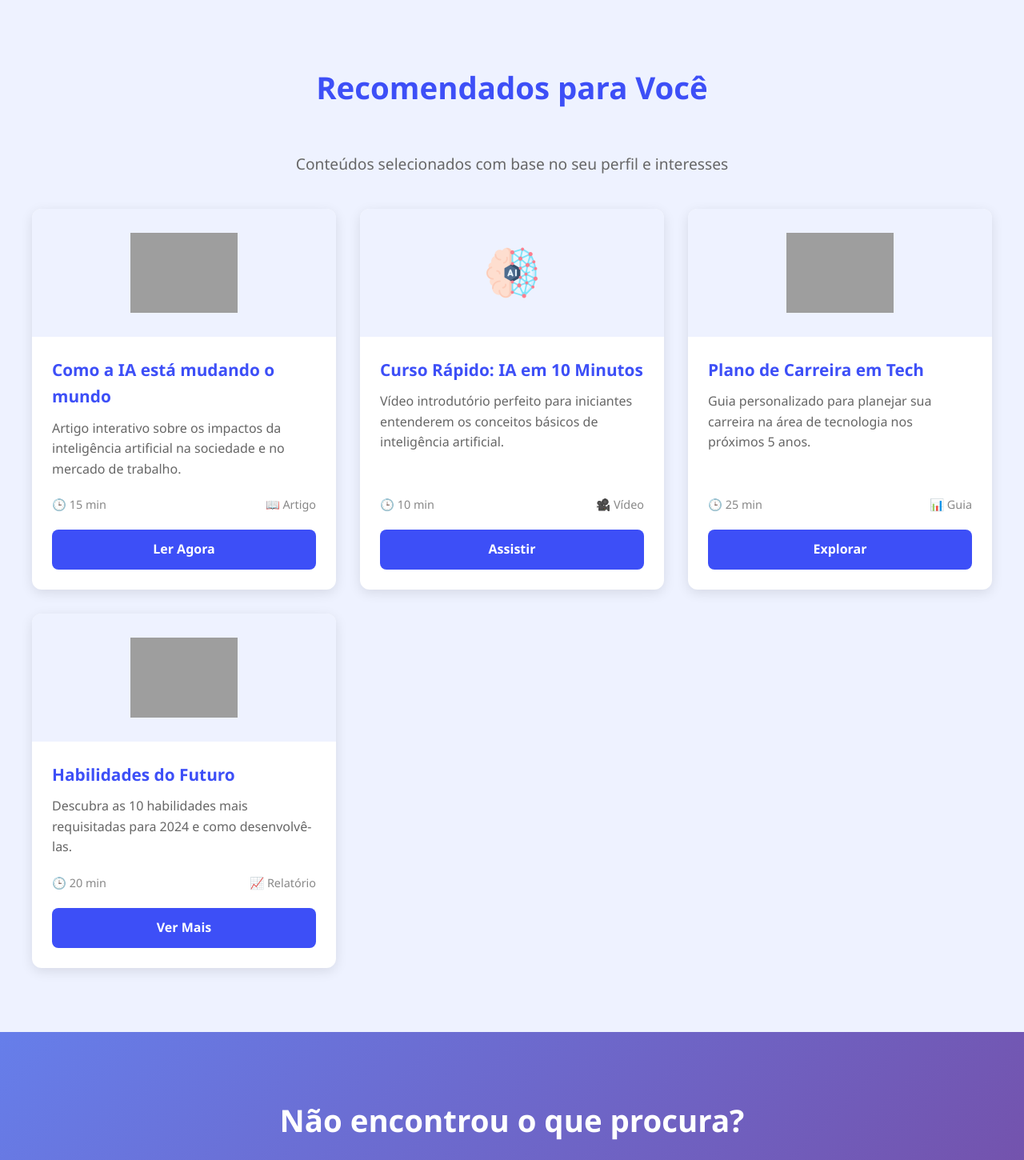
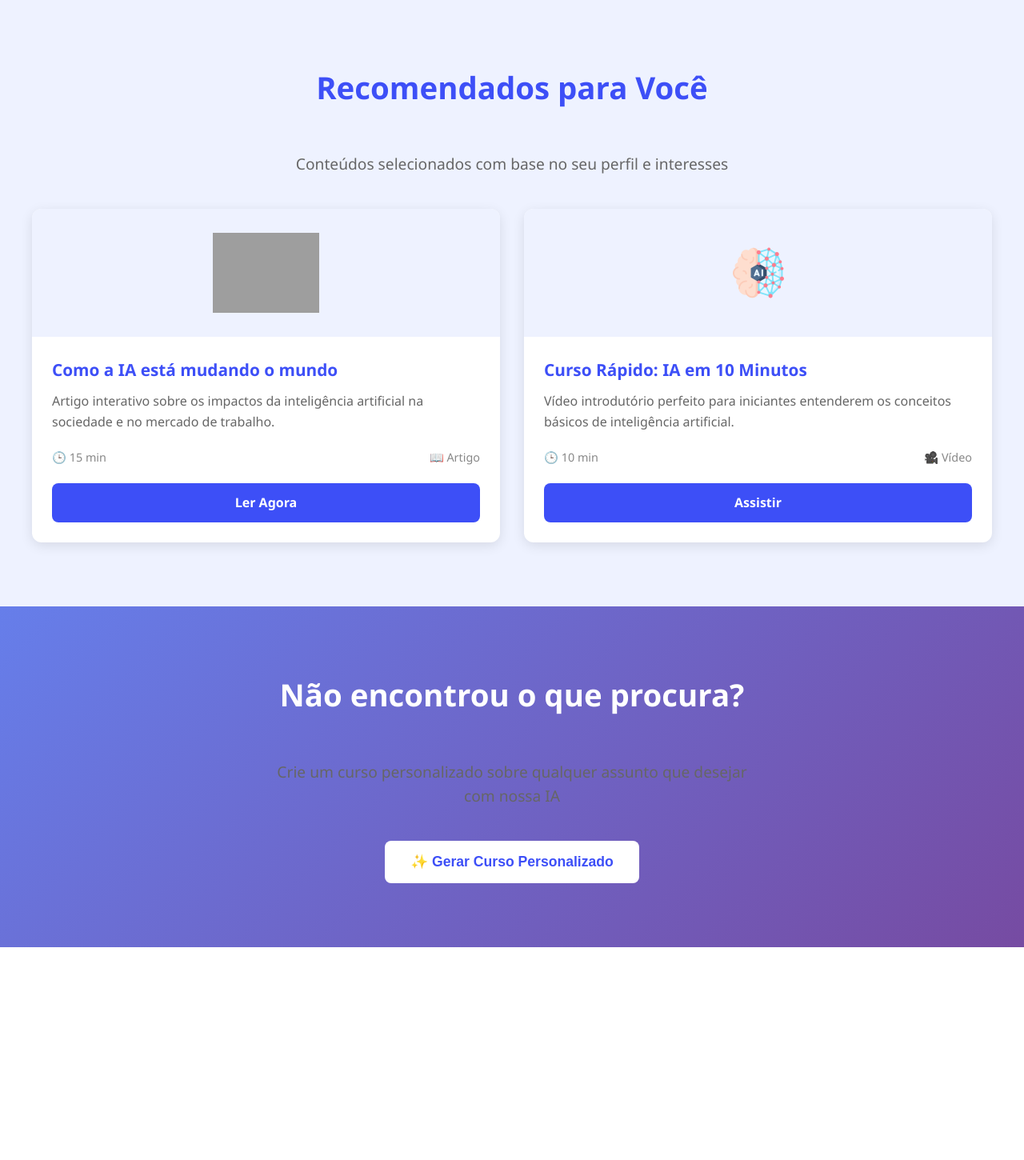
Before and after one commit to FernandoNogueiraDev/FormatisAI, a PHP site: page /telainicial.php in a window 1280 px wide. Shown: the part 1889-3339 px from the top of the page at 80% size. After the commit the page ends 3073 px from the top, so only its background shows below. Run offline with PHP 8.4, Linux system fonts and the light colour scheme; grey boxes are pictures that could not be loaded.

Commit message:
Add files via upload

```diff
--- a/Front-end/areadoaluno.php
+++ b/Front-end/areadoaluno.php
@@ -571,7 +571,7 @@ $avatar = strtoupper(substr($aluno_nome_completo, 0, 1));
         <li><a href="telameuscursos.php">Minhas trilhas</a></li>
         <li><a href="telacursos.html">Cursos</a></li>
         <li><a href="quemsomos.html">Quem Somos</a></li>
-        <li><a href="#ajuda">Ajuda</a></li>
+        <li><a href="ajuda.html">Ajuda</a></li>
 
         <!-- Menu dropdown corrigido e alinhado -->
         <li class="dropdown">
--- a/Front-end/quemsomos.html
+++ b/Front-end/quemsomos.html
@@ -466,7 +466,7 @@
       <li><a href="telameuscursos.php">Minhas trilhas</a></li>
       <li><a href="telacursos.html">Cursos</a></li>
       <li><a href="quemsomos.html">Quem Somos</a></li>
-      <li><a href="#ajuda">Ajuda</a></li>
+      <li><a href="ajuda.html">Ajuda</a></li>
 
       <!-- Menu dropdown corrigido e alinhado -->
       <li class="dropdown">
--- a/Front-end/telacursos.html
+++ b/Front-end/telacursos.html
@@ -596,7 +596,7 @@
                 <li><a href="telameuscursos.php">Minhas trilhas</a></li>
                 <li><a href="telacursos.html" style="color: var(--secondary-color);">Cursos</a></li>
                 <li><a href="quemsomos.html">Quem Somos</a></li>
-                <li><a href="ajuda.php">Ajuda</a></li>
+                <li><a href="ajuda.html">Ajuda</a></li>
 
                 <li class="dropdown">
                     <a href="#" class="dropdown-toggle">Área do Aluno</a>
@@ -767,7 +767,7 @@
                 <!-- Curso 9 -->
                 <div class="card-curso" data-categoria="negocios">
                     <div class="card-imagem">
-                        <img src="imgs/enterprise.png" alt="Empreendedorismo" onerror="this.src='https://via.placeholder.com/100/3d4ff7/ffffff?text=EMP'">
+                        <img src="imgs/business.png" alt="Empreendedorismo" onerror="this.src='https://via.placeholder.com/100/3d4ff7/ffffff?text=EMP'">
                     </div>
                     <div class="card-conteudo">
                         <h3>Empreendedorismo</h3>
@@ -783,7 +783,7 @@
                 <!-- Curso 10 -->
                 <div class="card-curso" data-categoria="programacao">
                     <div class="card-imagem">
-                        <img src="imgs/logic.png" alt="Lógica de Programação" onerror="this.src='https://via.placeholder.com/100/3d4ff7/ffffff?text=LOG'">
+                        <img src="imgs/programming.png" alt="Lógica de Programação" onerror="this.src='https://via.placeholder.com/100/3d4ff7/ffffff?text=LOG'">
                     </div>
                     <div class="card-conteudo">
                         <h3>Lógica de Programação</h3>
--- a/Front-end/telainicial.php
+++ b/Front-end/telainicial.php
@@ -4,6 +4,7 @@
 
 $usuario_nome = "Visitante";
 
+// Apenas busca o nome se estiver logado, sem redirecionamentos
 if(isset($_SESSION['usuario_email'])){
     $email = $_SESSION['usuario_email'];
 
@@ -828,34 +829,6 @@
               <a href="#" class="btn-acessar">Assistir</a>
             </div>
           </div>
-
-          <div class="card-curso">
-            <div class="card-imagem">
-              <img src="imgs/career.png" alt="Carreira" onerror="this.src='https://via.placeholder.com/100/3d4ff7/ffffff?text=🚀'">
-            </div>
-            <div class="card-conteudo">
-              <h3>Plano de Carreira em Tech</h3>
-              <p>Guia personalizado para planejar sua carreira na área de tecnologia nos próximos 5 anos.</p>
-              <div class="card-info">
-                <span>🕒 25 min</span>
-                <span>📊 Guia</span>
-              </div>
-              <a href="#" class="btn-acessar">Explorar</a>
-            </div>
-          </div>
-
-          <div class="card-curso">
-            <div class="card-imagem">
-              <img src="imgs/skills.png" alt="Habilidades" onerror="this.src='https://via.placeholder.com/100/3d4ff7/ffffff?text=⚡'">
-            </div>
-            <div class="card-conteudo">
-              <h3>Habilidades do Futuro</h3>
-              <p>Descubra as 10 habilidades mais requisitadas para 2024 e como desenvolvê-las.</p>
-              <div class="card-info">
-                <span>🕒 20 min</span>
-                <span>📈 Relatório</span>
-              </div>
-              <a href="#" class="btn-acessar">Ver Mais</a>
             </div>
           </div>
         </div>
```
Also changed, not shown: Front-end/telameuscursos.php (+1 -6 lines). Lines whose indentation alone changed are shown as unchanged.
